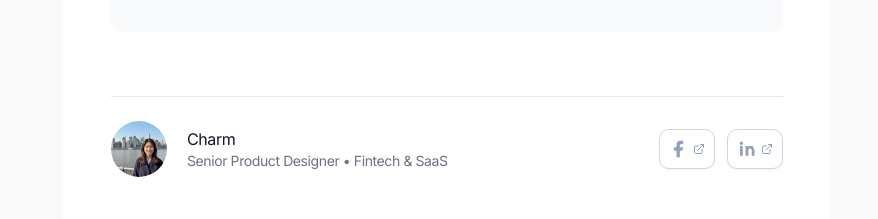
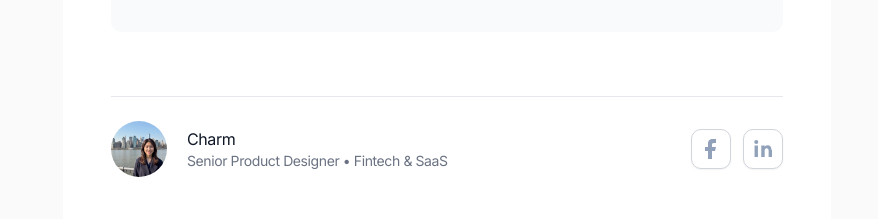
Before and after one commit to charm91/my-portfolio, a Next.js app: page /betterhr in a window 1280 px wide. Shown: the part 6880-7099 px from the top of the page, without its empty margins (193-1071 px from the left). Built offline with nearby package versions, Linux system fonts and the light colour scheme; no server answers.

Commit message:
fix(links): remove arrows from case-study social buttons
Restore the compact square social buttons while keeping their new-tab behavior and accessible warnings. Record the requested visual-indicator exception in the project rules.

Co-authored-by: Codex <noreply@openai.com>

```diff
--- a/src/components/CaseStudyAuthor.jsx
+++ b/src/components/CaseStudyAuthor.jsx
@@ -1,5 +1,4 @@
 import Image from "next/image";
-import { ExternalLink } from "lucide-react";
 import { SITE, SOCIAL_LINKS } from "@/config/site";
 
 const socialLinks = [
@@ -40,7 +39,7 @@ export function CaseStudyAuthor() {
               target="_blank"
               title="Opens in a new tab"
               rel="noopener noreferrer"
-              className="flex h-10 w-14 items-center justify-center gap-1 rounded-lg border border-gray-300 bg-white text-slate-400 shadow-xs transition hover:text-slate-600 focus-visible:text-slate-600 focus-visible:outline-2"
+              className="flex h-10 w-10 items-center justify-center rounded-lg border border-gray-300 bg-white text-slate-400 shadow-xs transition hover:text-slate-600 focus-visible:text-slate-600 focus-visible:outline-2"
               aria-label={`${label} (opens in a new tab)`}
             >
               <svg
@@ -49,11 +48,10 @@ export function CaseStudyAuthor() {
                 xmlns="http://www.w3.org/2000/svg"
                 viewBox="0 0 24 24"
                 fill="currentColor"
-                className="h-5 w-5 shrink-0"
+                className="h-6 w-6"
               >
                 <path d={path} />
               </svg>
-              <ExternalLink className="size-3 shrink-0" aria-hidden="true" focusable="false" />
             </a>
           ))}
         </div>
```
Also changed, not shown: 1 other file (tests, documents, lock files or other folders).
